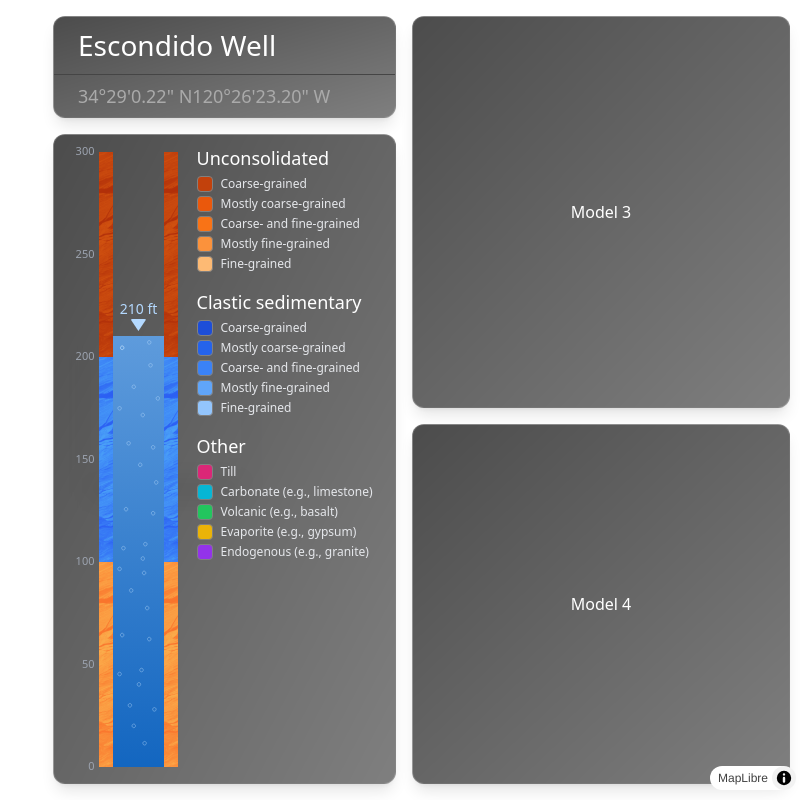
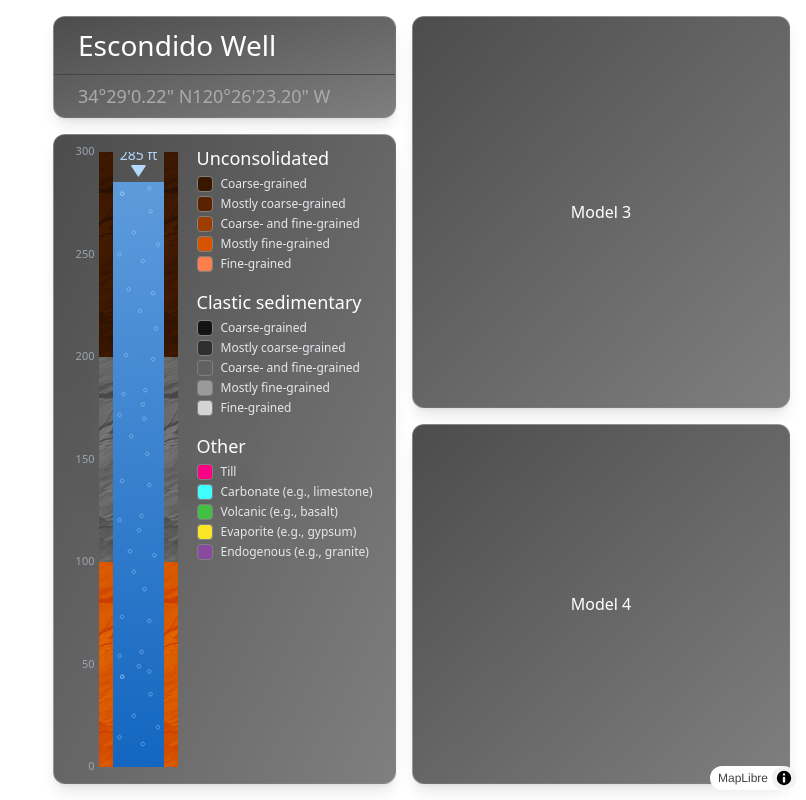
Before and after one commit to wjthompso/dangermond-preserve-visualizer, a React (Vite) app: page / in a window 1280 px wide. Shown: the whole page, without its empty margins (474-1280 px from the left). Built offline with nearby package versions, Linux system fonts and the light colour scheme; no server answers.

Commit message:
Water Level Visualization (Y-Axis Labels Need Testing)

```diff
--- a/src/components/Modals/AllModels.tsx
+++ b/src/components/Modals/AllModels.tsx
@@ -30,7 +30,7 @@ const AllModels: React.FC = () => {
                                 type: "unconsolidated-mostly-fine-grained",
                             },
                         ]}
-                        waterLevel={210}
+                        waterLevel={285}
                         maxDepth={300}
                     />
                 </div>
--- a/src/components/Modals/WaterLevelVisualizationModal/WaterLevelVisualizationModal.tsx
+++ b/src/components/Modals/WaterLevelVisualizationModal/WaterLevelVisualizationModal.tsx
@@ -19,21 +19,21 @@ interface WellVisualizationProps {
 }
 
 const lithologyColors: Record<string, string> = {
-    "unconsolidated-coarse-grained": "bg-orange-700",
-    "unconsolidated-mostly-coarse-grained": "bg-orange-600",
-    "unconsolidated-coarse-and-fine-grained": "bg-orange-500",
-    "unconsolidated-mostly-fine-grained": "bg-orange-400",
-    "unconsolidated-fine-grained": "bg-orange-300",
-    "sedimentary-coarse-grained": "bg-blue-700",
-    "sedimentary-mostly-coarse-grained": "bg-blue-600",
-    "sedimentary-coarse-and-fine-grained": "bg-blue-500",
-    "sedimentary-mostly-fine-grained": "bg-blue-400",
-    "sedimentary-fine-grained": "bg-blue-300",
-    "other-till": "bg-pink-600",
-    "other-carbonate": "bg-cyan-500",
-    "other-volcanic": "bg-green-500",
-    "other-evaporite": "bg-yellow-500",
-    "other-endogenous": "bg-purple-600",
+    "unconsolidated-coarse-grained": "bg-[#391600]",
+    "unconsolidated-mostly-coarse-grained": "bg-[#5A2300]",
+    "unconsolidated-coarse-and-fine-grained": "bg-[#9E3D01]",
+    "unconsolidated-mostly-fine-grained": "bg-[#D75300]",
+    "unconsolidated-fine-grained": "bg-[#FF7E4F]",
+    "sedimentary-coarse-grained": "bg-[#141414]",
+    "sedimentary-mostly-coarse-grained": "bg-[#2F2F2F]",
+    "sedimentary-coarse-and-fine-grained": "bg-[#616161]",
+    "sedimentary-mostly-fine-grained": "bg-[#9A9A9A]",
+    "sedimentary-fine-grained": "bg-[#D5D5D5]",
+    "other-till": "bg-[#FF0084]",
+    "other-carbonate": "bg-[#41FDFE]",
+    "other-volcanic": "bg-[#45BE44]",
+    "other-evaporite": "bg-[#F8E627]",
+    "other-endogenous": "bg-[#884B9E]",
 };
 
 const lithologyLegend: LithologyLegendItem[] = [
@@ -127,13 +127,16 @@ const WellVisualization: React.FC<WellVisualizationProps> = ({
 }) => {
     const [hoveredType, setHoveredType] = useState<string | null>(null);
 
+    const hoveredGroup = hoveredType
+        ? lithologyLegend.find((item) => item.type === hoveredType)?.group
+        : null;
+
     const interval = calculateLabelIntervals(maxDepth);
     const labels = Array.from(
         { length: Math.ceil(maxDepth / interval) + 1 },
         (_, i) => i * interval
     );
 
-    // Group legend items by their `group` property
     const groupedLegend = lithologyLegend.reduce<
         Record<string, LithologyLegendItem[]>
     >((acc, item) => {
@@ -175,10 +178,10 @@ const WellVisualization: React.FC<WellVisualizationProps> = ({
                                 key={index}
                                 className={`relative ${
                                     lithologyColors[layer.type]
-                                } flex-grow transition-opacity duration-300 ${
+                                } flex-grow transition-all duration-300 ${
                                     hoveredType && hoveredType !== layer.type
-                                        ? "opacity-20"
-                                        : "opacity-200"
+                                        ? "opacity-10"
+                                        : "opacity-100"
                                 }`}
                                 onMouseEnter={() => setHoveredType(layer.type)}
                                 onMouseLeave={() => setHoveredType(null)}
@@ -188,6 +191,10 @@ const WellVisualization: React.FC<WellVisualizationProps> = ({
                                         "url('/assets/rock-texture-semi-transparent-overlay.png')",
                                     backgroundSize: "cover",
                                     backgroundBlendMode: "overlay",
+                                    border:
+                                        hoveredType === layer.type
+                                            ? "1px solid white"
+                                            : "none",
                                 }}
                             ></div>
                         );
@@ -230,7 +237,10 @@ const WellVisualization: React.FC<WellVisualizationProps> = ({
                             <div className="w-full text-sm font-medium text-center text-[#B4D9FF]">
                                 {waterLevel} ft
                             </div>
-                            <div className="w-0 h-0 border-l-[8px] border-l-transparent border-r-[8px] border-r-transparent border-t-[12px] border-t-[#B4D9FF] rounded-sm"></div>
+                            <div
+                                id="indicator-triangle"
+                                className="w-0 h-0 border-l-[8px] border-l-transparent border-r-[8px] border-r-transparent border-t-[12px] border-t-[#B4D9FF] rounded-sm"
+                            ></div>
                         </div>
                     </div>
                 </div>
@@ -245,9 +255,9 @@ const WellVisualization: React.FC<WellVisualizationProps> = ({
                                 key={index}
                                 className={`relative ${
                                     lithologyColors[layer.type]
-                                } flex-grow transition-opacity duration-300 ${
+                                } flex-grow transition-all duration-300 ${
                                     hoveredType && hoveredType !== layer.type
-                                        ? "opacity-20"
+                                        ? "opacity-10"
                                         : "opacity-100"
                                 }`}
                                 onMouseEnter={() => setHoveredType(layer.type)}
@@ -258,6 +268,10 @@ const WellVisualization: React.FC<WellVisualizationProps> = ({
                                         "url('/assets/rock-texture-semi-transparent-overlay.png')",
                                     backgroundSize: "cover",
                                     backgroundBlendMode: "overlay",
+                                    border:
+                                        hoveredType === layer.type
+                                            ? "1px solid white"
+                                            : "none",
                                 }}
                             ></div>
                         );
@@ -268,7 +282,14 @@ const WellVisualization: React.FC<WellVisualizationProps> = ({
             {/* Legend */}
             <div className="flex flex-col w-[180px] space-y-4 -mt-2 ml-2">
                 {Object.entries(groupedLegend).map(([group, items]) => (
-                    <div key={group}>
+                    <div
+                        key={group}
+                        className={`transition-opacity duration-300 ${
+                            hoveredGroup && hoveredGroup !== group
+                                ? "opacity-10"
+                                : "opacity-100"
+                        }`}
+                    >
                         <div className="mb-1 text-lg font-medium text-white">
                             {group}
                         </div>
@@ -278,16 +299,16 @@ const WellVisualization: React.FC<WellVisualizationProps> = ({
                                     key={item.type}
                                     className={`flex items-center space-x-2 transition-opacity duration-300 ${
                                         hoveredType && hoveredType !== item.type
-                                            ? "opacity-20"
+                                            ? "opacity-10"
                                             : "opacity-100"
                                     }`}
                                 >
                                     <div
-                                        className={`w-4 h-4 rounded border-[0.6px] border-solid border-[#808080] border-inside ${
+                                        className={`w-4 h-4 rounded border-[1px] border-[#808080] ${
                                             lithologyColors[item.type]
                                         }`}
                                     ></div>
-                                    <div className="text-xs text-gray-200">
+                                    <div className="text-xs font-medium text-gray-200">
                                         {item.label}
                                     </div>
                                 </div>
```
